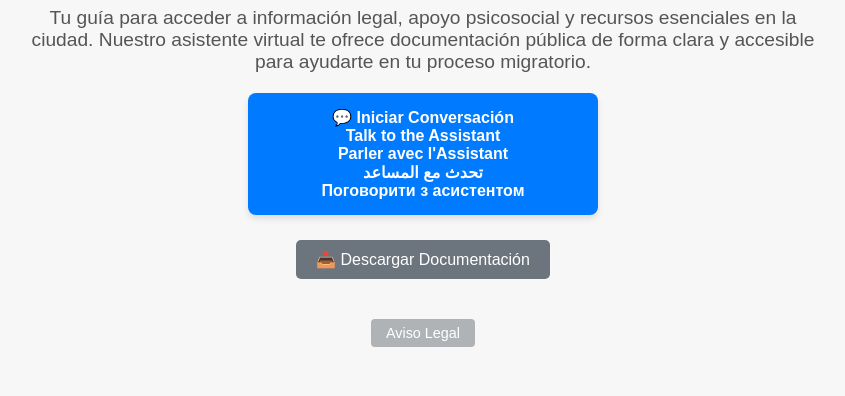
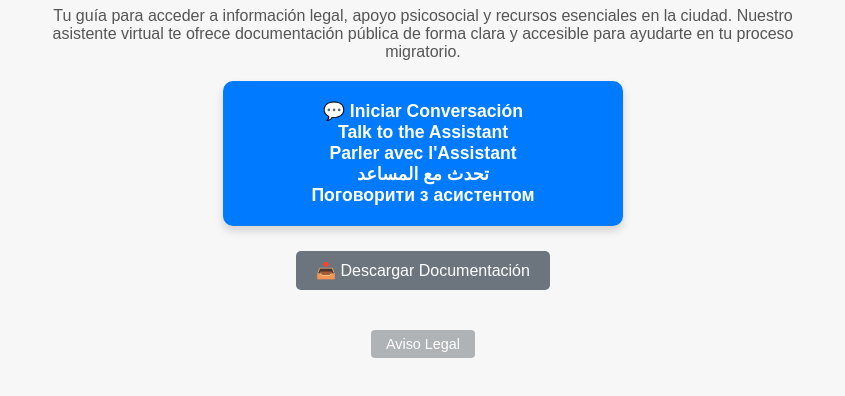
Before and after one commit to angelpena1970/asistente_migracion_y_asilo, a plain HTML site: page index.html in a window 1280 px wide. Shown: the part 90-486 px from the top of the page, without its empty margins (217-1062 px from the left). Drawn offline with Linux system fonts and the light colour scheme.

Commit message:
Reducido tamaño del texto de introducción y aumentado botón principal

```diff
--- a/index.html
+++ b/index.html
@@ -27,34 +27,36 @@
       font-size: 2rem;
       margin-bottom: 10px;
     }
-    p {
-      font-size: 1.2rem;
+    /* Texto de introducción más pequeño */
+    .intro-text {
+      font-size: 1rem;
       margin-bottom: 20px;
       color: #555;
     }
-    /* Botón principal con texto en varios idiomas */
+    /* Botón principal más grande */
     .btn-primary {
       display: inline-block;
-      padding: 15px 30px;
-      font-size: 1.2rem;
+      padding: 20px 35px; /* Aumentado */
+      font-size: 1.4rem; /* Aumentado */
       font-weight: bold;
       background-color: #007BFF;
       color: white;
       border: none;
-      border-radius: 8px;
+      border-radius: 10px; /* Bordes más redondeados */
       cursor: pointer;
       text-decoration: none;
-      box-shadow: 0px 4px 6px rgba(0, 0, 0, 0.1);
-      transition: background 0.3s ease;
+      box-shadow: 0px 5px 8px rgba(0, 0, 0, 0.15);
+      transition: background 0.3s ease, transform 0.2s;
       width: 100%;
-      max-width: 350px;
+      max-width: 400px; /* Botón más ancho */
     }
     .btn-primary:hover {
       background-color: #0056b3;
+      transform: scale(1.05); /* Pequeño efecto de zoom al pasar el ratón */
     }
     .btn-primary span {
       display: block;
-      font-size: 1rem;
+      font-size: 1.1rem; /* Texto del botón ligeramente más pequeño */
     }
     /* Botón secundario principal (Descargar Documentación) */
     .btn-secondary-main {
@@ -96,7 +98,7 @@
 
   <div class="container">
     <h1>Bienvenido al Asistente Virtual</h1>
-    <p>
+    <p class="intro-text">
       Tu guía para acceder a información legal, apoyo psicosocial y recursos esenciales en la ciudad. Nuestro asistente virtual te ofrece documentación pública de forma clara y accesible para ayudarte en tu proceso migratorio.
     </p>
 
```
